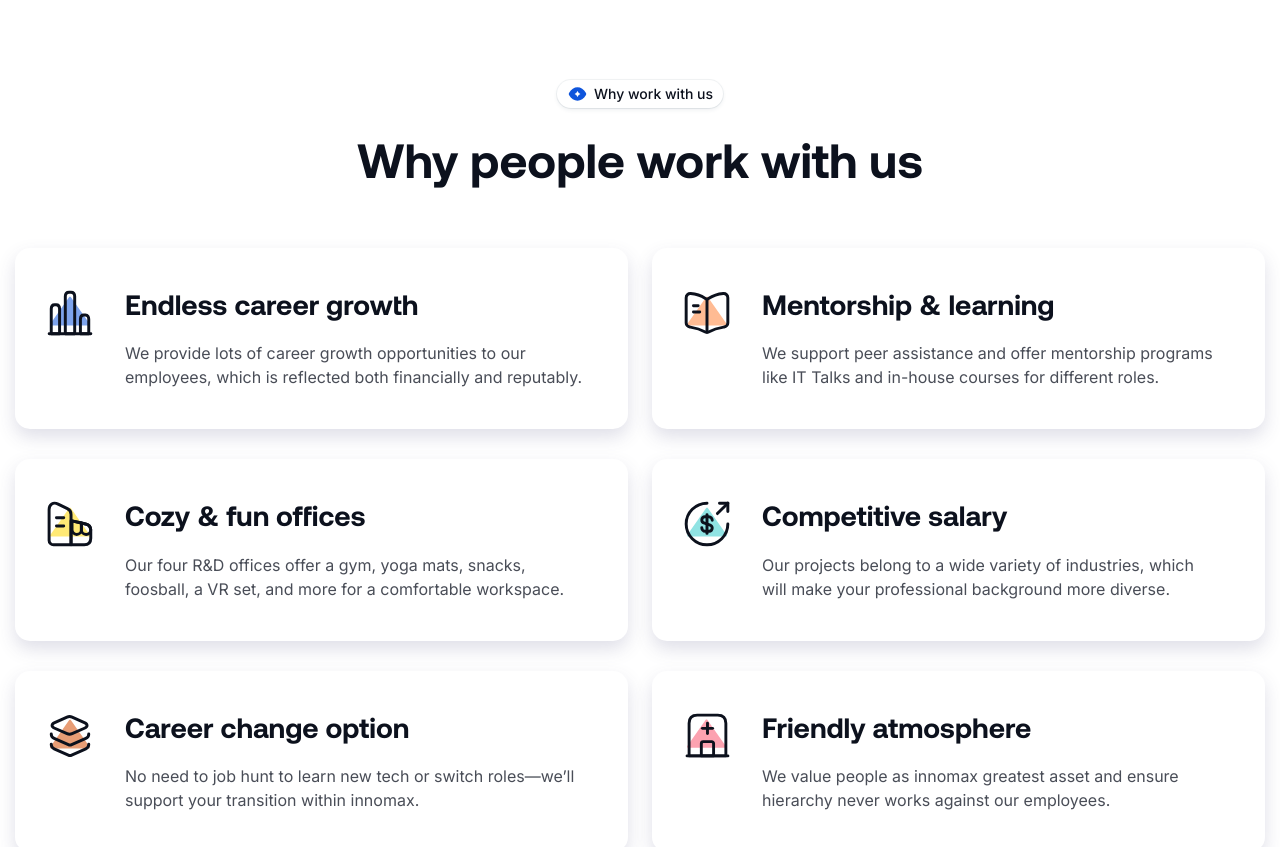
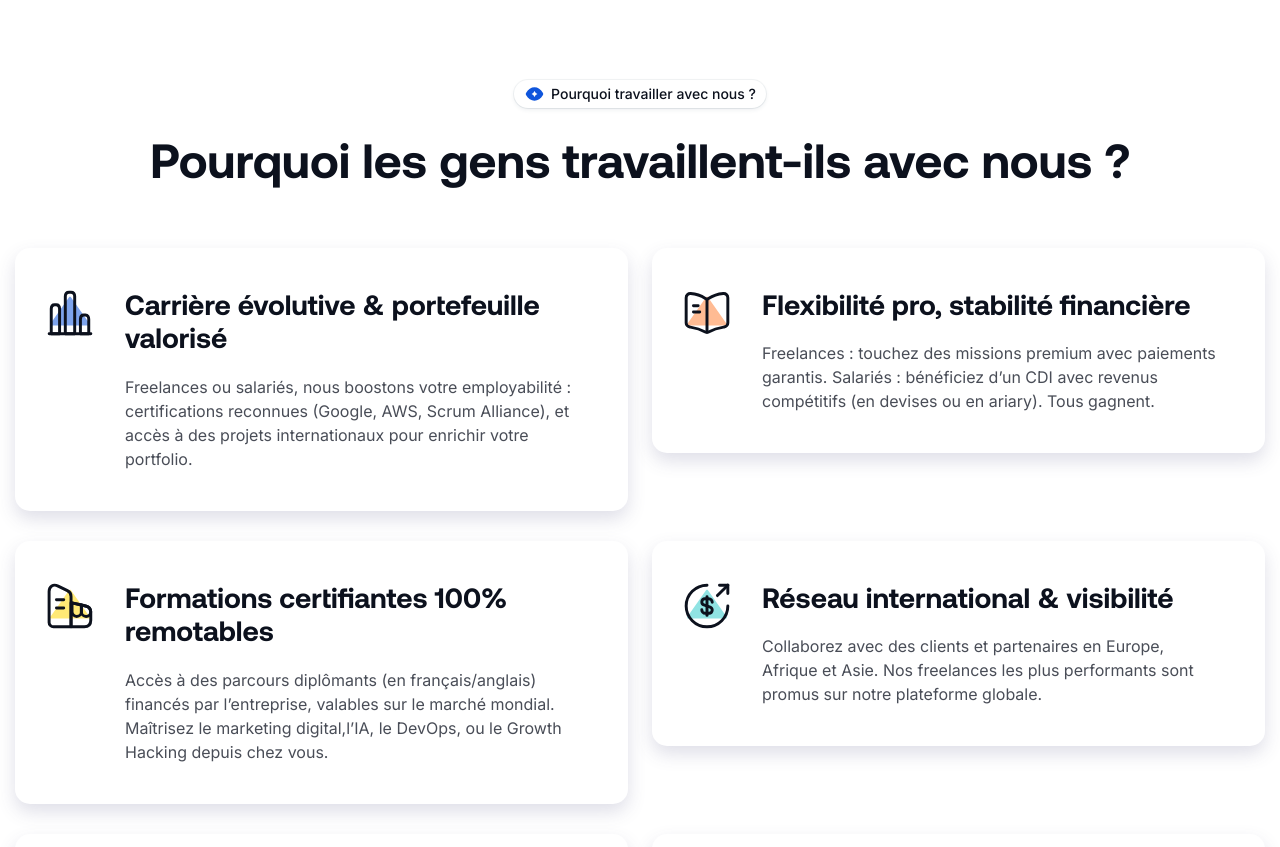
Before and after one commit to tsyresy/sitinla, a React (Create React App) app: page /team in a window 1280 px wide. Shown: the part 1860-2707 px from the top of the page. Built offline with nearby package versions, Linux system fonts and the light colour scheme.

Commit message:
kariera pory

```diff
--- a/src/main-component/CareerPage/CareerPage.js
+++ b/src/main-component/CareerPage/CareerPage.js
@@ -29,8 +29,8 @@ const CareerPage = (props) => {
                             <div className="row mt-none-30 align-items-center">
                                 <div className="col-lg-8 mt-30">
                                     <div className="page-title-box">
-                                        <span className="sub-title"><img src={icon} alt="" />Careers</span>
-                                        <h2 className="title">Be a part of shaping the <br /> future & career opportunities <br /> at Innomax today.</h2>
+                                        <span className="sub-title"><img src={icon} alt="" />Waviloid Digital Camp</span>
+                                        <h2 className="title">Rejoignez-nous dès aujourd'hui <br /> pour participer à l'élaboration <br/> de l'avenir et des opportunités <br/> de carrière chez Waviloid.</h2>
                                     </div>
                                 </div>
                                 <div className="col-lg-4 mt-30">
@@ -77,7 +77,7 @@ const CareerPage = (props) => {
                                     Your browser does not support the video tag.
                                 </video>
                             </div>
-                            <h2 className="title">innomax</h2>
+                            <h2 className="title">Waviloid</h2>
                         </div>
                     </div>
                 </div>
--- a/src/main-component/CareerPage/CareerTeam.js
+++ b/src/main-component/CareerPage/CareerTeam.js
@@ -86,14 +86,14 @@ const CareerTeam = () => {
                         <div>
                             <div className="sub-title wow fadeInDown" data-wow-duration="600ms">
                                 <img src={cIcon1} alt="icon" />
-                                Open Positions
+                                Plusieurs possibilités sont à explorer.
                             </div>
                         </div>
                     </Fade>
                     <Fade direction='up' triggerOnce={'false'} duration={1200} delay={9}>
                         <div>
                             <h2 className="title wow fadeInDown" data-wow-delay="150ms" data-wow-duration="600ms">
-                                Join our team
+                                Vous avez la possibilité de devenir un expert.
                             </h2>
                         </div>
                     </Fade>
--- a/src/main-component/TeamPage/work.js
+++ b/src/main-component/TeamPage/work.js
@@ -14,38 +14,39 @@ const workItems = [
     {
         id: 1,
         icon: icon1,
-        title: 'Endless career growth',
-        content: 'We provide lots of career growth opportunities to our employees, which is reflected both financially and reputably.',
+        title: 'Carrière évolutive & portefeuille valorisé',
+        content: 'Freelances ou salariés, nous boostons votre employabilité : certifications reconnues (Google, AWS, Scrum Alliance), et accès à des projets internationaux pour enrichir votre portfolio.',
     },
     {
         id: 2,
         icon: icon2,
-        title: 'Mentorship & learning',
-        content: 'We support peer assistance and offer mentorship programs like IT Talks and in-house courses for different roles.',
+        title: 'Flexibilité pro, stabilité financière',
+        content: 'Freelances : touchez des missions premium avec paiements garantis. Salariés : bénéficiez d’un CDI avec revenus compétitifs (en devises ou en ariary). Tous gagnent.',
     },
     {
         id: 3,
         icon: icon3,
-        title: 'Cozy & fun offices',
-        content: 'Our four R&D offices offer a gym, yoga mats, snacks, foosball, a VR set, and more for a comfortable workspace.',
+        title: 'Formations certifiantes 100% remotables',
+        content: 'Accès à des parcours diplômants (en français/anglais) financés par l’entreprise, valables sur le marché mondial. Maîtrisez le marketing digital,l’IA, le DevOps, ou le Growth Hacking depuis chez vous.',
     },
     {
         id: 4,
         icon: icon4,
-        title: 'Competitive salary',
-        content: 'Our projects belong to a wide variety of industries, which will make your professional background more diverse.',
+        title: 'Réseau international & visibilité\n',
+        content: 'Collaborez avec des clients et partenaires en Europe, Afrique et Asie. Nos freelances les plus performants sont promus sur notre plateforme globale.',
     },
     {
         id: 5,
         icon: icon5,
-        title: 'Career change option',
-        content: 'No need to job hunt to learn new tech or switch roles—we’ll support your transition within innomax.',
+        title: 'Infrastructures hybrides',
+        content: 'Freelances : utilisez nos espaces R&D à Antananarivo (VR, labs tech) pour vos projets. Salariés : télétravail flexible depuis nos hubs à Paris,Maurice ou Lyon.',
     },
     {
         id: 6,
         icon: icon6,
-        title: 'Friendly atmosphere',
-        content: 'We value people as innomax greatest asset and ensure hierarchy never works against our employees.',
+        title: 'Écosystème solidaire & sans frontières',
+        content: 'Mentorat croisé (freelances/salariés), partage de leads, et communauté Slack dédiée pour s’entraider sur des marchés exigeants comme la FinTech ou l’EdTech.\n' +
+            '\n',
     },
 ];
 
@@ -61,9 +62,9 @@ const WorkSection = (props) => {
                 <div className="sec-title--two text-center mb-60">
                     <div className="sub-title">
                         <img src={iIcon} alt="" />
-                        Why work with us
+                        Pourquoi travailler avec nous ?
                     </div>
-                    <h2 className="title">Why people work with us</h2>
+                    <h2 className="title">Pourquoi les gens travaillent-ils avec nous ?</h2>
                 </div>
                 <div className="tp-work-wrapp">
                     <div className="row mt-none-30">
@@ -85,7 +86,7 @@ const WorkSection = (props) => {
                     </div>
                     <div className="header-contact text-center mt-60">
                         <Link onClick={ClickHandler} to="/contact" className="thm-btn thm-btn--aso thm-btn--header-black">
-                            Let’s talk
+                            Nous pouvons aussi en discuter.
                             <img src={iIcon2} alt="" />
                         </Link>
                     </div>
```
Also changed, not shown: src/components/header4/Header4.js (+30 -33 lines), src/main-component/CareerPage/Process.js (+16 -13 lines).
